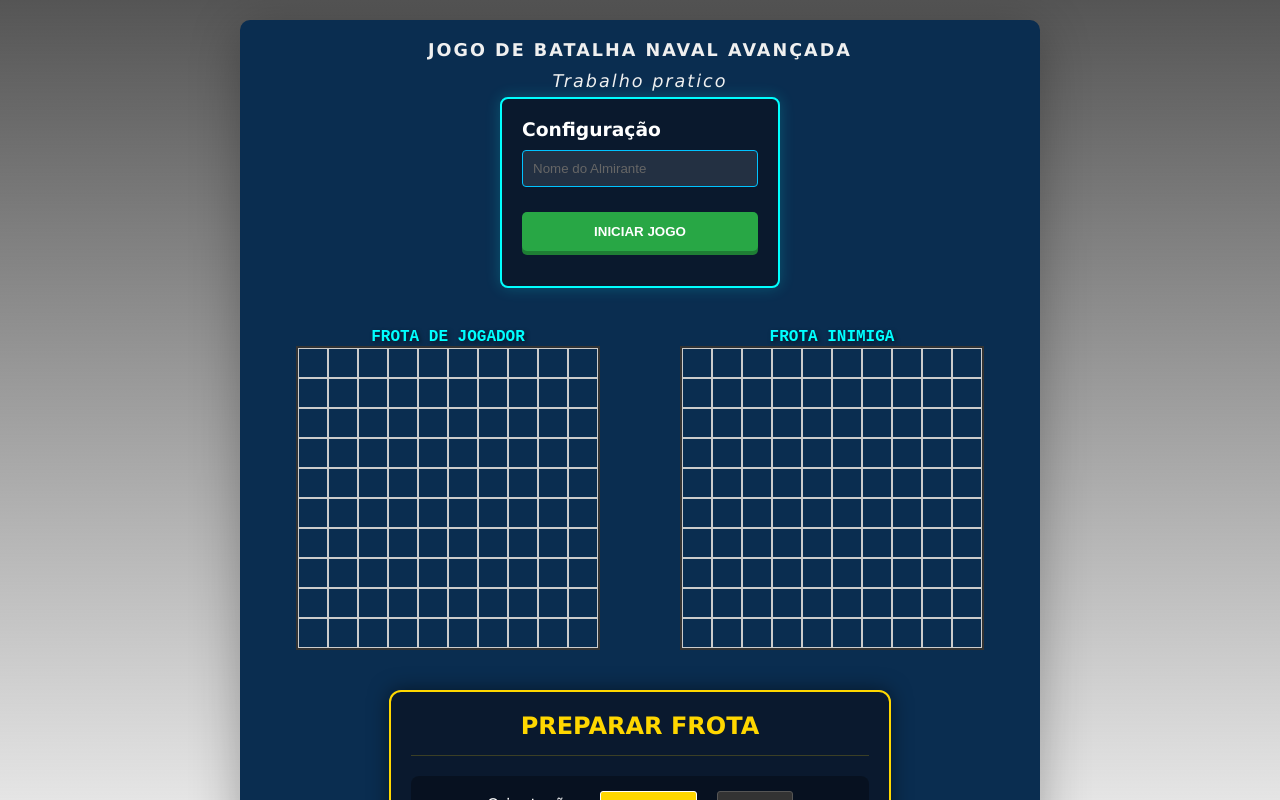
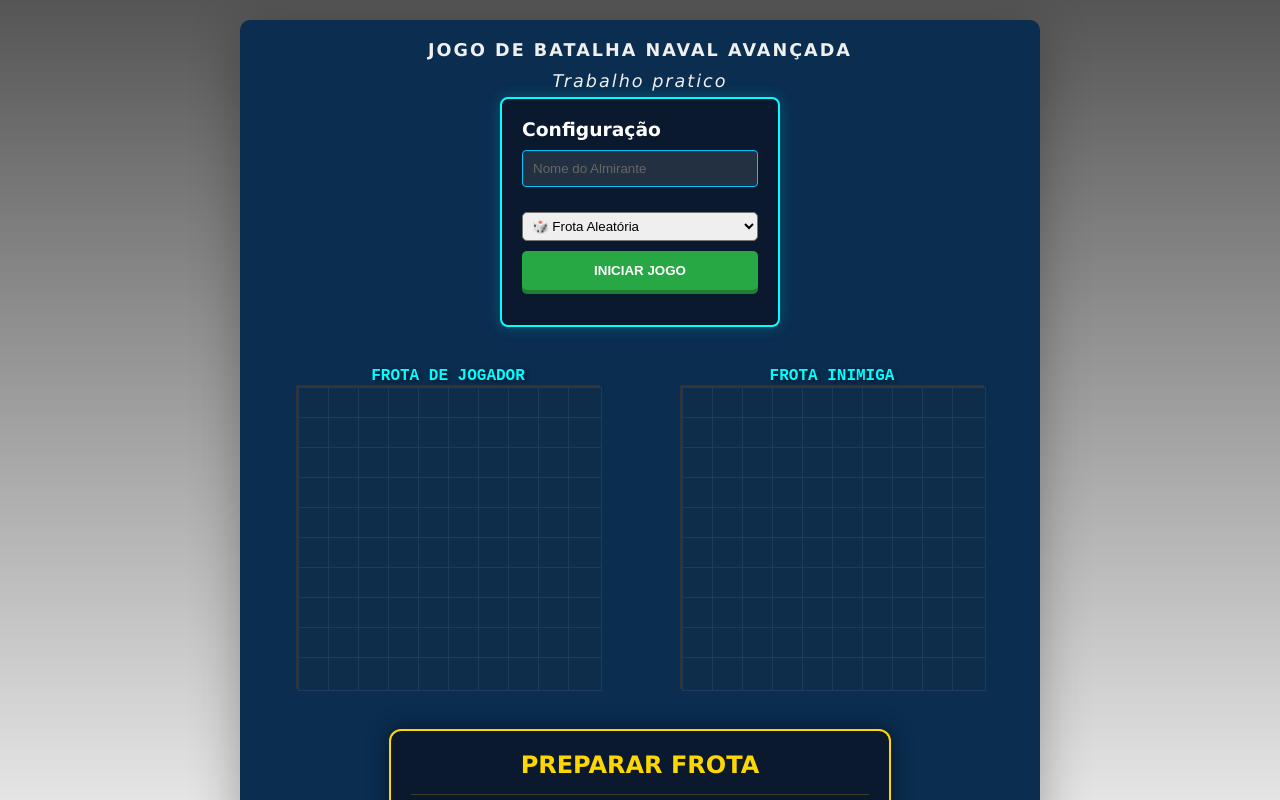
Before and after one commit to Joao2020146596/Trabalho_LS, a React (Vite) app: page / in a window 1280 px wide. Shown: the top 800 px of the page. Built offline with nearby package versions, Linux system fonts and the light colour scheme.

Commit message:
celulas mudam de cor e computador pode fazer ogadas

```diff
--- a/src/App.jsx
+++ b/src/App.jsx
@@ -1,74 +1,192 @@
-import React from 'react'
-import { useState } from "react";
+import React, { useState, useEffect } from 'react';
 import { ControlPanel, Board, Header, Setup } from "./components/";
 import './assets/App.css'
 
-// Tabuleiro 10x10 vazio
+// ─── Frota ────────────────────────────────────────────────────────────────────
+const FLEET = [
+  { name: "Porta-Aviões",     size: 5 },
+  { name: "Couraçado",        size: 4 },
+  { name: "Cruzador",         size: 3 },
+  { name: "Cruzador",         size: 3 },
+  { name: "Contratorpedeiro", size: 2 },
+  { name: "Contratorpedeiro", size: 2 },
+];
+
+const PREDEFINED_FLEETS = [
+  [
+    { name: "Porta-Aviões",     size: 5, row: 0, col: 0, orientation: "horizontal" },
+    { name: "Couraçado",        size: 4, row: 2, col: 3, orientation: "horizontal" },
+    { name: "Cruzador",         size: 3, row: 4, col: 0, orientation: "horizontal" },
+    { name: "Cruzador",         size: 3, row: 6, col: 5, orientation: "horizontal" },
+    { name: "Contratorpedeiro", size: 2, row: 8, col: 1, orientation: "horizontal" },
+    { name: "Contratorpedeiro", size: 2, row: 8, col: 7, orientation: "horizontal" },
+  ],
+  [
+    { name: "Porta-Aviões",     size: 5, row: 1, col: 5, orientation: "vertical" },
+    { name: "Couraçado",        size: 4, row: 0, col: 0, orientation: "horizontal" },
+    { name: "Cruzador",         size: 3, row: 5, col: 2, orientation: "horizontal" },
+    { name: "Cruzador",         size: 3, row: 3, col: 7, orientation: "vertical" },
+    { name: "Contratorpedeiro", size: 2, row: 7, col: 0, orientation: "horizontal" },
+    { name: "Contratorpedeiro", size: 2, row: 9, col: 8, orientation: "horizontal" },
+  ],
+  [
+    { name: "Porta-Aviões",     size: 5, row: 0, col: 9, orientation: "vertical" },
+    { name: "Couraçado",        size: 4, row: 0, col: 6, orientation: "vertical" },
+    { name: "Cruzador",         size: 3, row: 0, col: 3, orientation: "vertical" },
+    { name: "Cruzador",         size: 3, row: 5, col: 0, orientation: "vertical" },
+    { name: "Contratorpedeiro", size: 2, row: 5, col: 6, orientation: "vertical" },
+    { name: "Contratorpedeiro", size: 2, row: 8, col: 3, orientation: "horizontal" },
+  ],
+];
+
+// ─── Helpers ──────────────────────────────────────────────────────────────────
 const createEmptyBoard = () =>
   Array(10).fill(null).map(() =>
-    Array(10).fill(null).map(() => ({ shipId: null }))
+    Array(10).fill(null).map(() => ({ shipId: null, hit: false, sunk: false }))
   );
 
+const placeShipOnBoard = (board, row, col, size, orientation, shipId) => {
+  const nb = board.map(r => r.map(c => ({ ...c })));
+  for (let i = 0; i < size; i++) {
+    const r = orientation === "horizontal" ? row : row + i;
+    const c = orientation === "horizontal" ? col + i : col;
+    nb[r][c] = { ...nb[r][c], shipId };
+  }
+  return nb;
+};
+
+const generateRandomBoard = () => {
+  let board = createEmptyBoard();
+  for (const ship of FLEET) {
+    let placed = false, attempts = 0;
+    while (!placed && attempts < 2000) {
+      attempts++;
+      const ori = Math.random() < 0.5 ? "horizontal" : "vertical";
+      const maxRow = ori === "horizontal" ? 10 : 10 - ship.size + 1;
+      const maxCol = ori === "horizontal" ? 10 - ship.size + 1 : 10;
+      const row = Math.floor(Math.random() * maxRow);
+      const col = Math.floor(Math.random() * maxCol);
+      let valid = true;
+      for (let i = 0; i < ship.size; i++) {
+        const r = ori === "horizontal" ? row : row + i;
+        const c = ori === "horizontal" ? col + i : col;
+        if (board[r][c].shipId !== null) { valid = false; break; }
+      }
+      if (valid) { board = placeShipOnBoard(board, row, col, ship.size, ori, ship.name); placed = true; }
+    }
+  }
+  return board;
+};
+
+const buildBoardFromFleet = (fleetConfig) => {
+  let board = createEmptyBoard();
+  for (const s of fleetConfig)
+    board = placeShipOnBoard(board, s.row, s.col, s.size, s.orientation, s.name);
+  return board;
+};
+
+const checkAndMarkSunk = (board, shipId) => {
+  const nb = board.map(r => r.map(c => ({ ...c })));
+  const allHit = nb.every(row => row.every(c => c.shipId !== shipId || c.hit));
+  if (allHit)
+    for (let r = 0; r < 10; r++)
+      for (let c = 0; c < 10; c++)
+        if (nb[r][c].shipId === shipId) nb[r][c].sunk = true;
+  return nb;
+};
+
+const isFleetDestroyed = (board) =>
+  board.every(row => row.every(c => c.shipId === null || c.hit));
+
+// ─── App ──────────────────────────────────────────────────────────────────────
 function App() {
-  // Nome do jogador
-  const [playerName, setPlayerName] = useState("Jogador");
+  const [playerName, setPlayerName]     = useState("Jogador");
+  const [gameStarted, setGameStarted]   = useState(false);
+  const [fleetChoice, setFleetChoice]   = useState("random");
+  const [showEnemyShips, setShowEnemyShips] = useState(false);
 
-  // Jogo iniciado
-  const [gameStarted, setGameStarted] = useState(false);
-  const handleGameStarted = () => setGameStarted(prev => !prev);
+  const [playerBoard, setPlayerBoard]     = useState(createEmptyBoard());
+  const [computerBoard, setComputerBoard] = useState(createEmptyBoard());
+  const [placedShips, setPlacedShips]     = useState([]);
 
-  // Navio selecionado e orientação
   const [selectedShip, setSelectedShip] = useState(null);
-  const [orientation, setOrientation] = useState("horizontal");
+  const [orientation, setOrientation]   = useState("horizontal");
 
-  // Tabuleiro do jogador (estado aqui para passar ao Board)
-  const [playerBoard, setPlayerBoard] = useState(createEmptyBoard());
+  const [isPlayerTurn, setIsPlayerTurn] = useState(true);
+  const [winner, setWinner]             = useState(null);
 
-  // Navios já colocados (para saber quais ainda faltam)
-  const [placedShips, setPlacedShips] = useState([]);
-
-  const handleSelectedShip = (ship) => {
-    setSelectedShip(ship);
+  // ── Iniciar / Parar ──────────────────────────────────────────────────────────
+  const handleGameStarted = () => {
+    if (gameStarted) {
+      setPlayerBoard(createEmptyBoard());
+      setComputerBoard(createEmptyBoard());
+      setPlacedShips([]);
+      setSelectedShip(null);
+      setIsPlayerTurn(true);
+      setWinner(null);
+      setGameStarted(false);
+      return;
+    }
+    const compBoard = fleetChoice === "random"
+      ? generateRandomBoard()
+      : buildBoardFromFleet(PREDEFINED_FLEETS[parseInt(fleetChoice)]);
+    setComputerBoard(compBoard);
+    setIsPlayerTurn(true);
+    setWinner(null);
+    setGameStarted(true);
   };
 
-  // Lógica de colocação de navio ao clicar numa célula
-  const handleCellClick = (row, col) => {
-    if (!selectedShip || gameStarted) return;
-
+  // ── Posicionar navio (antes do jogo) ─────────────────────────────────────────
+  const handlePlayerCellClick = (row, col) => {
+    if (gameStarted || !selectedShip) return;
     const size = selectedShip.size;
-
-    // Verificar limites
-    if (orientation === "horizontal" && col + size > 10) {
-      alert("O navio sai fora do tabuleiro!");
-      return;
-    }
-    if (orientation === "vertical" && row + size > 10) {
-      alert("O navio sai fora do tabuleiro!");
-      return;
-    }
-
-    // Verificar sobreposição
+    if (orientation === "horizontal" && col + size > 10) { alert("Fora do tabuleiro!"); return; }
+    if (orientation === "vertical"   && row + size > 10) { alert("Fora do tabuleiro!"); return; }
     for (let i = 0; i < size; i++) {
       const r = orientation === "horizontal" ? row : row + i;
       const c = orientation === "horizontal" ? col + i : col;
-      if (playerBoard[r][c].shipId !== null) {
-        alert("Já existe um navio nessa posição!");
-        return;
-      }
+      if (playerBoard[r][c].shipId !== null) { alert("Posição ocupada!"); return; }
     }
+    setPlayerBoard(placeShipOnBoard(playerBoard, row, col, size, orientation, selectedShip.name));
+    setPlacedShips(prev => [...prev, selectedShip.name]);
+    setSelectedShip(null);
+  };
 
-    // Colocar navio no tabuleiro
-    const newBoard = playerBoard.map(r => r.map(c => ({ ...c })));
-    for (let i = 0; i < size; i++) {
-      const r = orientation === "horizontal" ? row : row + i;
-      const c = orientation === "horizontal" ? col + i : col;
-      newBoard[r][c] = { shipId: selectedShip.name };
-    }
+  // ── Tiro do jogador ──────────────────────────────────────────────────────────
+  const handleEnemyCellClick = (row, col) => {
+    if (!gameStarted || !isPlayerTurn || winner) return;
+    if (computerBoard[row][col].hit) return;
 
-    setPlayerBoard(newBoard);
-    setPlacedShips(prev => [...prev, selectedShip.name]);
-    setSelectedShip(null); // desseleciona após colocar
+    let nb = computerBoard.map(r => r.map(c => ({ ...c })));
+    nb[row][col] = { ...nb[row][col], hit: true };
+    if (nb[row][col].shipId !== null) nb = checkAndMarkSunk(nb, nb[row][col].shipId);
+    setComputerBoard(nb);
+
+    if (isFleetDestroyed(nb)) { setWinner("player"); return; }
+    setIsPlayerTurn(false);
   };
+
+  // ── Turno do computador ──────────────────────────────────────────────────────
+  useEffect(() => {
+    if (!gameStarted || isPlayerTurn || winner) return;
+    const timeout = setTimeout(() => {
+      const available = [];
+      for (let r = 0; r < 10; r++)
+        for (let c = 0; c < 10; c++)
+          if (!playerBoard[r][c].hit) available.push([r, c]);
+      if (!available.length) return;
+
+      const [r, c] = available[Math.floor(Math.random() * available.length)];
+      let nb = playerBoard.map(row => row.map(cell => ({ ...cell })));
+      nb[r][c] = { ...nb[r][c], hit: true };
+      if (nb[r][c].shipId !== null) nb = checkAndMarkSunk(nb, nb[r][c].shipId);
+      setPlayerBoard(nb);
+
+      if (isFleetDestroyed(nb)) { setWinner("computer"); return; }
+      setIsPlayerTurn(true);
+    }, 1000);
+    return () => clearTimeout(timeout);
+  }, [isPlayerTurn, gameStarted, winner]);
 
   return (
     <div id="container">
@@ -77,19 +195,43 @@ function App() {
         gameStarted={gameStarted}
         onGameStart={handleGameStarted}
         onNameChange={setPlayerName}
+        fleetChoice={fleetChoice}
+        onFleetChoiceChange={setFleetChoice}
+        isPlayerTurn={isPlayerTurn}
+        showEnemyShips={showEnemyShips}
+        onShowEnemyShipsChange={setShowEnemyShips}
       />
+
+      {winner && (
+        <div className="winner-banner">
+          {winner === "player" ? `🏆 Vitória, ${playerName}!` : "💀 O computador venceu!"}
+        </div>
+      )}
+      {gameStarted && !winner && (
+        <div className="turn-indicator">
+          {isPlayerTurn ? "🎯 A tua vez — ataca o tabuleiro inimigo!" : "⏳ O computador está a pensar..."}
+        </div>
+      )}
+
       <div id="game-boards-container">
         <Board
           title={`Frota de ${playerName}`}
           board={playerBoard}
-          onCellClick={handleCellClick}
+          showShips={true}
+          onCellClick={handlePlayerCellClick}
         />
-        <Board title="Frota Inimiga" board={createEmptyBoard()} onCellClick={() => {}} />
+        <Board
+          title="Frota Inimiga"
+          board={computerBoard}
+          showShips={showEnemyShips}
+          onCellClick={handleEnemyCellClick}
+        />
       </div>
+
       <Setup
         gameStarted={gameStarted}
         selectedShip={selectedShip}
-        onSelectedShip={handleSelectedShip}
+        onSelectedShip={setSelectedShip}
         orientation={orientation}
         onOrientationChange={setOrientation}
         placedShips={placedShips}
--- a/src/components/Board/Board.component.jsx
+++ b/src/components/Board/Board.component.jsx
@@ -2,19 +2,28 @@ import React from "react";
 import "./Board.css";
 import { Cell } from "../";
 
-function Board({ title, board, onCellClick }) {
+function Board({ title, board, showShips, onCellClick }) {
   return (
     <div className="board-container">
       <h2 className="board-title">{title}</h2>
       <div className="board-grid">
         {board.map((row, rowIndex) =>
-          row.map((cell, colIndex) => (
-            <Cell
-              key={`${rowIndex}-${colIndex}`}
-              hasShip={cell.shipId !== null}
-              onClick={() => onCellClick(rowIndex, colIndex)}
-            />
-          ))
+          row.map((cell, colIndex) => {
+            // Calcular o estado visual da célula
+            let state = "water";
+            if (cell.sunk)                          state = "sunk";
+            else if (cell.hit && cell.shipId)       state = "hit";
+            else if (cell.hit && !cell.shipId)      state = "miss";
+            else if (!cell.hit && cell.shipId && showShips) state = "ship";
+
+            return (
+              <Cell
+                key={`${rowIndex}-${colIndex}`}
+                state={state}
+                onClick={() => onCellClick(rowIndex, colIndex)}
+              />
+            );
+          })
         )}
       </div>
     </div>
--- a/src/components/Cell/Cell.component.jsx
+++ b/src/components/Cell/Cell.component.jsx
@@ -1,10 +1,10 @@
 import React from "react";
 import "./Cell.css";
 
-function Cell({ hasShip, onClick }) {
+function Cell({ state, onClick }) {
   return (
     <div
-      className={`cell ${hasShip ? "cell-ship" : ""}`}
+      className={`cell cell-${state}`}
       onClick={onClick}
     />
   );
--- a/src/components/Cell/Cell.css
+++ b/src/components/Cell/Cell.css
@@ -1,18 +1,51 @@
 .cell {
-  width: 30px;
-  height: 30px;
-  background-color: none;
-  border: 1px solid #ccc;
+  width: 34px;
+  height: 34px;
+  border: 1px solid #1e3a5f;
+  cursor: pointer;
+  transition: background 0.15s;
+  box-sizing: border-box;
+  position: relative;
 }
 
-.cell.missed { background-color: #a0c4ff; }
-.cell.hit { background-color: #ffadad; }
-.cell.destroyed { background-color: #ff0000; }
+/* Estados */
+.cell-water { background-color: #0e2d4a; }
+.cell-water:hover { background-color: #1e4d7a; }
 
-.cell.radar-highlight {
-  outline: 2px solid yellow;
+.cell-ship  { background-color: #334155; border-color: #475569; }
+
+.cell-miss  { background-color: #374151; cursor: default; }
+.cell-miss::after {
+  content: '•';
+  position: absolute;
+  inset: 0;
+  display: flex;
+  align-items: center;
+  justify-content: center;
+  color: #9ca3af;
+  font-size: 20px;
+  line-height: 1;
 }
-.cell-ship {
-  background-color: #334155;
-  border-color: #475569;
+
+.cell-hit { background-color: #dc2626; cursor: default; }
+.cell-hit::after {
+  content: '✕';
+  position: absolute;
+  inset: 0;
+  display: flex;
+  align-items: center;
+  justify-content: center;
+  color: #fca5a5;
+  font-size: 14px;
 }
+
+.cell-sunk { background-color: #7f1d1d; cursor: default; }
+.cell-sunk::after {
+  content: '💥';
+  position: absolute;
+  inset: 0;
+  display: flex;
+  align-items: center;
+  justify-content: center;
+  font-size: 16px;
+}
--- a/src/components/ControlPanel/ControlPanel.component.jsx
+++ b/src/components/ControlPanel/ControlPanel.component.jsx
@@ -1,15 +1,19 @@
 import React from "react";
 import "./ControlPanel.css";
-function ControlPanel(props){
 
-    const {gameStarted, onGameStart, onNameChange} = props;
+function ControlPanel({
+  gameStarted, onGameStart, onNameChange,
+  fleetChoice, onFleetChoiceChange,
+  isPlayerTurn,
+  showEnemyShips, onShowEnemyShipsChange
+}) {
   const gameStartedClass = gameStarted ? " gameStarted" : "";
 
   return (
-
     <div className="dashboard">
       <div className="setup-section">
         <h3>Configuração</h3>
+
         <input
           type="text"
           placeholder="Nome do Almirante"
@@ -17,31 +21,49 @@ function ControlPanel(props){
           disabled={gameStarted}
           onChange={(e) => onNameChange(e.target.value)}
         />
-                <button className="start-button"
-                onClick={onGameStart}>
-                {gameStarted ? "Parar jogo" : "Iniciar jogo"}
+
+        {/* Seleção de frota do computador (só antes do jogo) */}
+        {!gameStarted && (
+          <select
+            className="fleet-select"
+            value={fleetChoice}
+            onChange={(e) => onFleetChoiceChange(e.target.value)}
+          >
+            <option value="random">🎲 Frota Aleatória</option>
+            <option value="0">Frota 1 – Linha de Frente</option>
+            <option value="1">Frota 2 – Defesa Dispersa</option>
+            <option value="2">Frota 3 – Coluna Vertical</option>
+          </select>
+        )}
+
+        <button className="start-button" onClick={onGameStart}>
+          {gameStarted ? "Reiniciar Jogo" : "Iniciar Jogo"}
         </button>
       </div>
-            <div className={"hidden information_game"+gameStartedClass}>
+
+      {/* Painel de jogo (visível durante o jogo) */}
+      <div className={"hidden information_game" + gameStartedClass}>
         <dl className="stats-list">
           <dt>Tempo:</dt>
-                <dd id="gameTime">
-                15s
-                </dd>
-
+          <dd id="gameTime">15s</dd>
           <dt>Combustível:</dt>
           <dd id="fuelLevel">100</dd>
         </dl>
 
-            <button className="view-bot-button">
-                <span className="icon">👁️</span>
-            </button>
+        {/* Debug: mostrar frota inimiga */}
+        <label className="debug-label">
+          <input
+            type="checkbox"
+            checked={showEnemyShips}
+            onChange={(e) => onShowEnemyShipsChange(e.target.checked)}
+          />
+          👁️ Ver frota inimiga (debug)
+        </label>
 
-            <button className="radar-button">
+        <button className="radar-button" disabled>
           Radar Inteligente
         </button>
       </div>
-
     </div>
   );
 }
```
Lines whose indentation alone changed are shown as unchanged.
